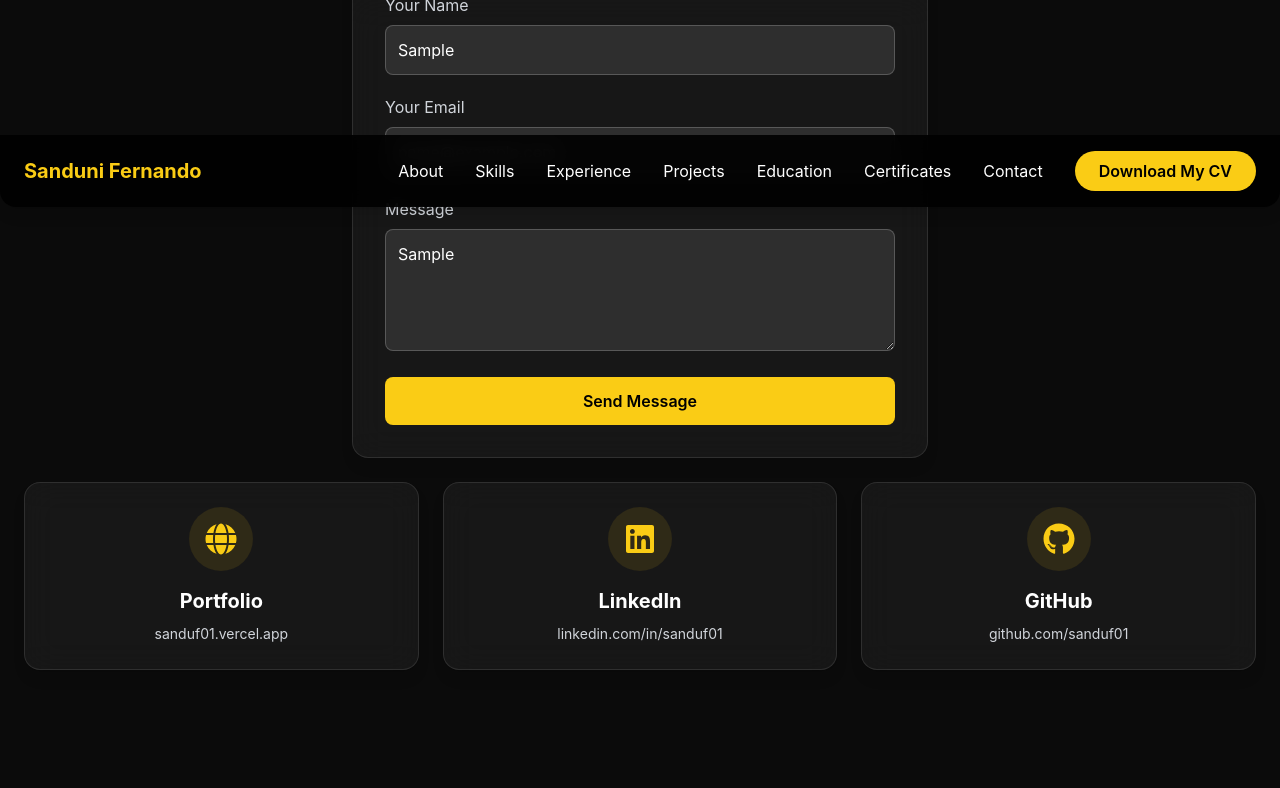
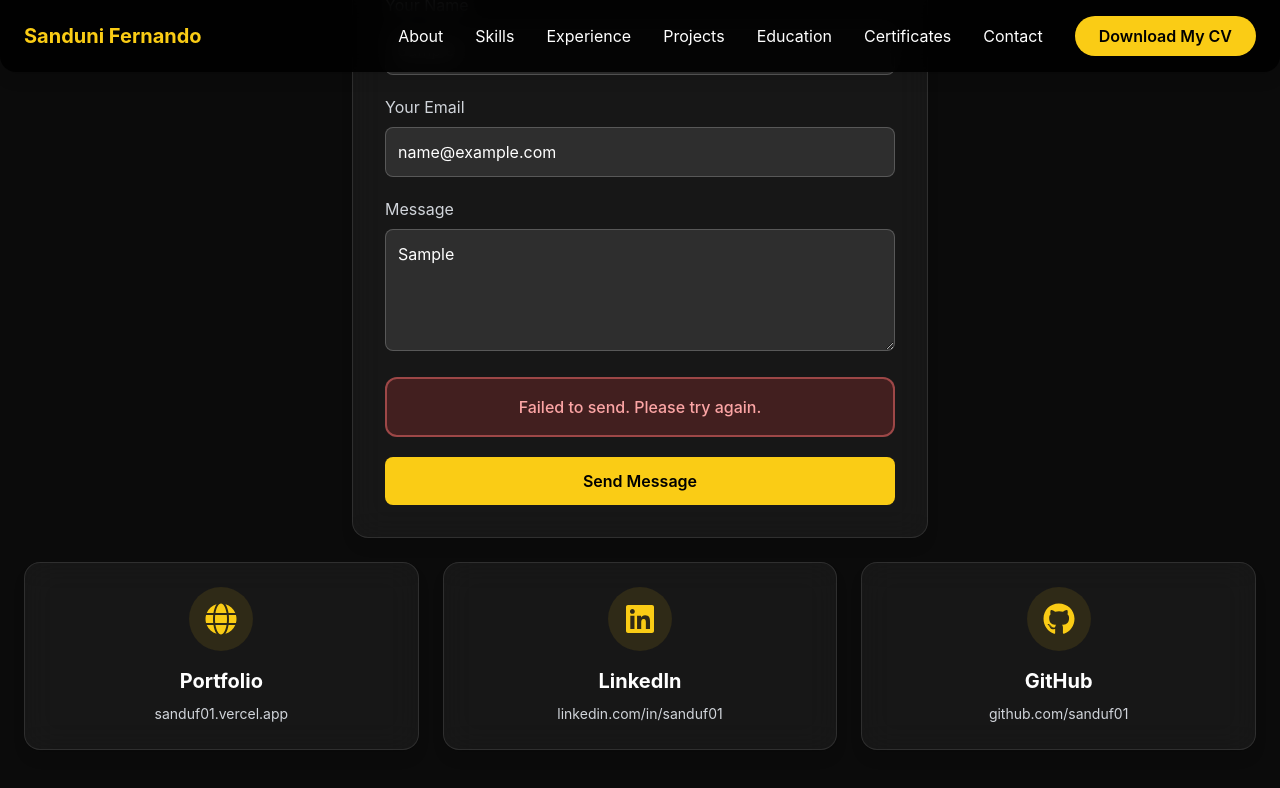
Before and after one commit to sanduf01/my-portfolio, a React (Vite) app in the folder portfolio/: page / in a window 1280 px wide. Both pictures are taken after typing "Sample", "name@example.com", "Sample" into the empty fields and a click on the button "Send Message". Shown: the part 6125-6913 px from the top of the page. Built offline with nearby package versions, Linux system fonts and the light colour scheme.

Commit message:
Add mail section

```diff
--- a/portfolio/src/App.jsx
+++ b/portfolio/src/App.jsx
@@ -40,7 +40,7 @@ import {
 export default function App() {
   const [activeFilter, setActiveFilter] = useState("All Projects");
   const [isMobileMenuOpen, setIsMobileMenuOpen] = useState(false);
-
+  const [submitStatus, setSubmitStatus] = useState('');
   const typedRef = useRef(null);
 
   const [formData, setFormData] = useState({
@@ -54,10 +54,35 @@ export default function App() {
       [e.target.name]: e.target.value
     });
   };
-  const handleSubmit = (e) => {
+  const handleSubmit = async (e) => {
     e.preventDefault();
-    console.log(formData);
-    alert("Message sent!");
+    setSubmitStatus('');
+
+    if (!formData.name || !formData.email || !formData.message.trim()) {
+      setSubmitStatus('Please fill all fields properly.');
+      return;
+    }
+
+    try {
+      setSubmitStatus('Sending...');
+      const form = e.target;
+      const response = await fetch('https://formspree.io/f/mdapapdy', {
+        method: 'POST',
+        body: new FormData(form),
+        headers: {
+          'Accept': 'application/json'
+        }
+      });
+
+      if (response.ok) {
+        setFormData({ name: '', email: '', message: '' });
+        setSubmitStatus('Message sent successfully!');
+      } else {
+        throw new Error('Submit failed');
+      }
+    } catch (error) {
+      setSubmitStatus('Failed to send. Please try again.');
+    }
   };
 
   useEffect(() => {
@@ -769,7 +794,12 @@ export default function App() {
           <h2 className="text-2xl font-bold text-white mb-6 text-center">
             Send Me an Email
           </h2>
-          <form onSubmit={handleSubmit} className="space-y-5">
+          <form
+            action="https://formspree.io/f/mdapapdy"
+            method="POST"
+            onSubmit={handleSubmit}
+            className="space-y-5"
+          >
             {/* Name */}
             <div>
               <label className="block text-gray-300 mb-2">Your Name</label>
@@ -807,12 +837,23 @@ export default function App() {
               ></textarea>
             </div>
 
+            {submitStatus && (
+              <div className={`p-4 rounded-xl font-medium text-center mb-4 ${
+                submitStatus.includes('Message sent successfully!')
+                  ? 'bg-green-500/20 text-green-300 border-2 border-green-400/50'
+                  : 'bg-red-500/20 text-red-300 border-2 border-red-400/50'
+              }`}>
+                {submitStatus}
+              </div>
+            )}
+
             {/* Button */}
             <button
               type="submit"
-              className="w-full py-3 bg-yellow-400 text-black font-semibold rounded-lg hover:bg-yellow-300 transition"
+              disabled={submitStatus === 'Sending...'}
+              className="w-full py-3 bg-yellow-400 text-black font-semibold rounded-lg transition-all disabled:opacity-50 disabled:cursor-not-allowed hover:bg-yellow-300"
             >
-              Send Message
+              {submitStatus === 'Sending...' ? 'Sending...' : 'Send Message'}
             </button>
           </form>
         </div>
```
Also changed, not shown: 1 other file (tests, documents, lock files or other folders).
